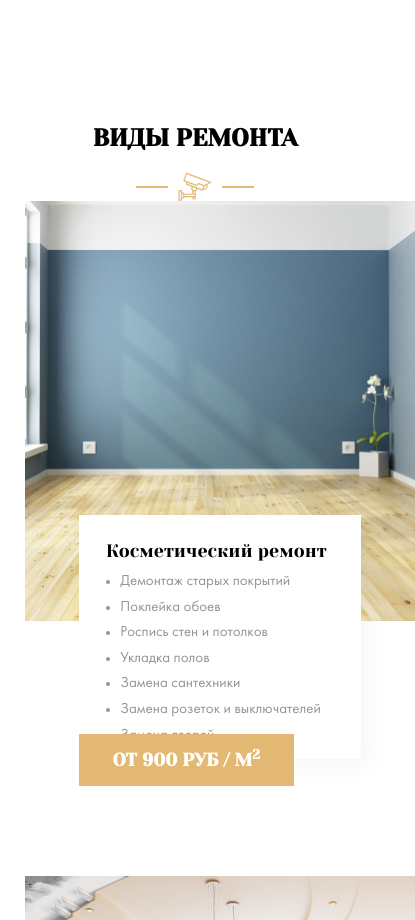
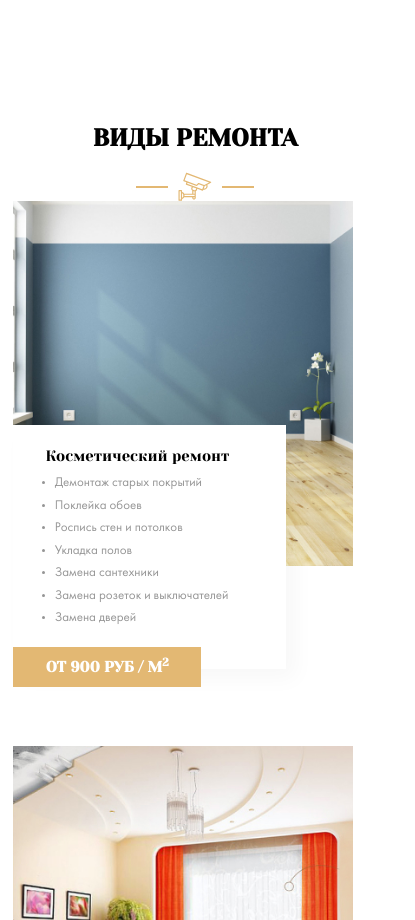
Before and after one commit to AlexGerman1337/trytogetbrain666, a website: page index.html in a window 390 px wide. Shown: the part 1080-2000 px from the top of the page, 415 px wide, since content can reach past the window. Drawn offline with Linux system fonts and the light colour scheme; files whose address does not match are found by name.

Commit message:
lesson 19

```diff
--- a/index.html
+++ b/index.html
@@ -265,17 +265,18 @@
                 <!-- /.card__item -->
                 <li class="card__item">План электрики </li>
                 <!-- /.card__item -->
-                <li class="card__item">План света</li>
+                <li class="card__item">План света <span class="card__item--
+                  ellipsis">...</span></li>
                 <!-- /.card__item -->
-                <li class="card__item">Стенные развертки</li>
+                <li class="card__item card__item--hidden">Стенные развертки</li>
                 <!-- /.card__item -->
-                <li class="card__item">3D визуализация</li>
+                <li class="card__item card__item--hidden">3D визуализация</li>
                 <!-- /.card__item -->
-                <li class="card__item">Смета за материалы</li>
+                <li class="card__item card__item--hidden">Смета за материалы</li>
                 <!-- /.card__item -->
-                <li class="card__item">Выезд на подбор материалов</li>
+                <li class="card__item card__item--hidden">Выезд на подбор материалов</li>
                 <!-- /.card__item -->
-                <li class="card__item">Выбор мебели</li>
+                <li class="card__item card__item--hidden">Выбор мебели</li>
                 <!-- /.card__item -->
               </ul>
               <!-- /.card_list -->
--- a/sass/_media.sass
+++ b/sass/_media.sass
@@ -1,24 +1,13 @@
-@media screen and ( max-width: 1220px )
+@media screen and ( max-width: 1410px )
   html
       font-size: 12px
   .nav
     &__item
+      margin-right: 0.5rem
+  .menu
       margin-right: 1rem
-  .menu
-      margin-right: 2rem
-  // .row
-  //   flex-direction: column
-  //   align-items: center
-  //   justify-content: center
-  // .card
-  //     margin-bottom: 15rem
-  //     &__text
-  //       &--minimal
-  //       height: 23rem
 
-
-
-@media screen and ( max-width: 1120px )
+@media screen and ( max-width: 1130px )
   .nav
     display: none
   .hero
@@ -45,6 +34,7 @@
     font-weight: normal
     font-size: 13px
   .title
+    max-width: 350px
     font-family: Yeseva One
     font-style: normal
     font-weight: normal
@@ -76,3 +66,80 @@
   .hero
     &__scroll-down
       display: none
+
+@media screen and ( max-width: 1225px )
+  .row
+    .card
+      &__text
+        &--full
+          height: 31rem
+      &__pricetag
+        position: absolute
+        left: 0
+        bottom: -3.5rem
+        &--full
+          position: absolute
+          left: 0
+          bottom: -3.5rem
+
+@media screen and ( max-width: 955px )
+  .container
+    width: 95%
+    margin: 0 auto
+  .row
+    display:flex
+    flex-direction: column
+    align-items: center
+    justify-content: center
+    .col
+      width: 98%
+    .card
+      margin: 0 auto
+      margin-bottom: 6.45rem
+      &__text
+        position: relative
+        height: 20.3rem
+        max-width: 22.7rem
+        margin: 0
+        margin-top: -12.2rem
+        padding: 0.5rem 2.25rem
+        background-color: $light
+        box-shadow: 10px 10px 20px rgba(0, 0, 0, 0.03)
+        &--minimal
+          padding-top: 4px
+          height: 14.8rem
+      &__title
+        margin-bottom: 7px
+        margin-left: 5px
+        font-style: normal
+        font-weight: normal
+        font-size: 15px
+        line-height: 138.6%
+      &__item
+        font-style: normal
+        font-weight: normal
+        font-size: 13px
+        line-height: 147.8%
+        &--hidden
+          display: none
+      &__pricetag
+        position: absolute
+        left: 0
+        bottom: -1.5rem
+        font-size: 1.4rem
+        font-family: Yeseva One
+        font-style: normal
+        font-size: 15px
+        line-height: 138.6%
+        text-transform: uppercase
+        background-color: $primary
+        color: $light
+        padding: 0.8rem 2.7rem
+        &--minimal
+          padding: 0.8rem 4rem
+        &--standart
+          padding: 0.8rem 3.8rem
+        &--full
+          padding: 0.8rem 3.8rem
+      &__image
+        max-width: 340px
--- a/sass/templates/_header.sass
+++ b/sass/templates/_header.sass
@@ -8,7 +8,7 @@
 .menu
   position: relative
   width: 86.9%
-  max-width: 1256px
+  max-width: 1300px
   margin-right: 1rem
   margin-left: -12px
   z-index: 1
--- a/sass/templates/_types.sass
+++ b/sass/templates/_types.sass
@@ -1,15 +1,16 @@
 .types
+  margin: 0 auto
   &__section-title
     margin-bottom: 2.4rem
     margin: 0 auto
 .row
-  width: 85.3%
+  width: 98%
   max-width: 1232px
   display: flex
   align-items: flex-start
   justify-content: space-between
   .col
-    flex-basis: 32%
+    flex-basis: 31.5%
   .card
     max-width: 390px
     max-height: 48.2rem
@@ -64,17 +65,11 @@
         padding: 1.05rem 4.3em
         padding-left: 34px
     &__image
-      width: 390px
-      height: 420px
     &__item
       font-style: normal
       font-weight: normal
       font-size: 15px
       line-height: 22.2px
       margin-bottom: 3.4px
-@media screen and ( max-width: 760px )
-  .row
-    flex-direction: column
-    align-items: flex-start
-  .card
-      margin-bottom: 8rem
+      &--ellipsis
+          display: none
```
Also changed, not shown: css/style.css.
